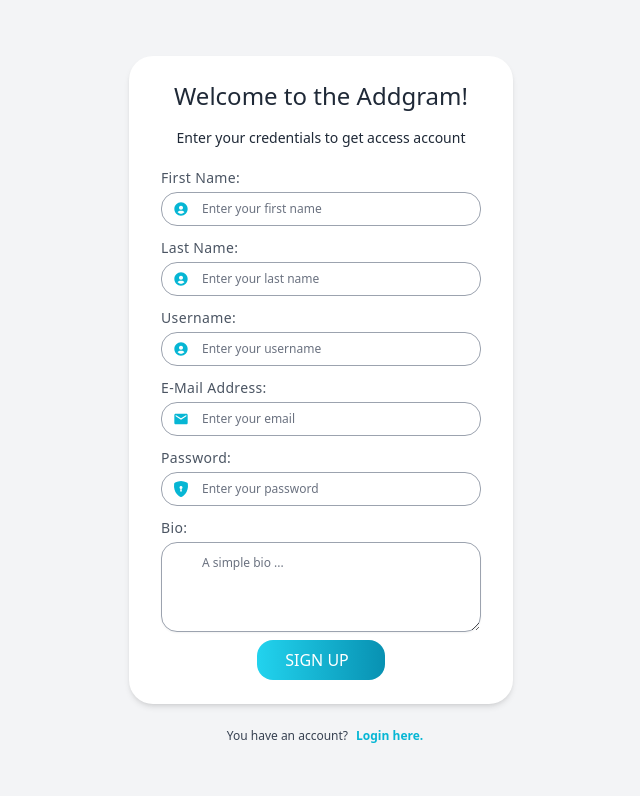
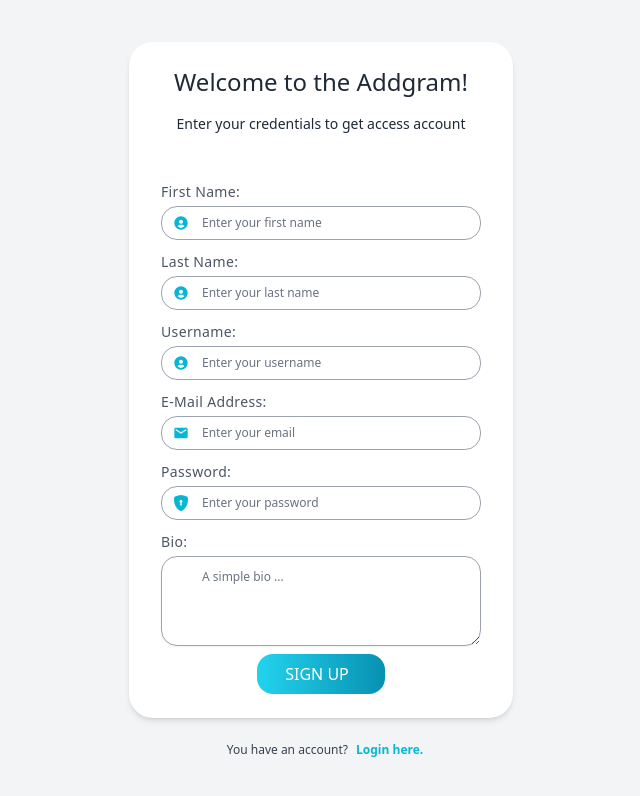
Before and after one commit to Addisu87/FullStack-Django-React, a React (Create React App) app in the folder social-media-app/: page /register in a window 1280 px wide. Shown: the top 796 px of the page, without its empty margins (319-959 px from the left). Built offline with nearby package versions, Linux system fonts and the light colour scheme; no server answers; what axios-auth-refresh would draw is missing.

Commit message:
Add mt- for forms

```diff
--- a/social-media-app/src/components/authentication/LoginForm.jsx
+++ b/social-media-app/src/components/authentication/LoginForm.jsx
@@ -54,7 +54,7 @@ const LoginForm = () => {
   }, [accessToken]);
 
   return (
-    <div className="mt-5">
+    <div className="mt-12">
       <form onSubmit={handleSubmit(handleLogin)}>
         <div className="flex flex-col mb-3">
           <label
--- a/social-media-app/src/components/authentication/RegistrationForm.jsx
+++ b/social-media-app/src/components/authentication/RegistrationForm.jsx
@@ -61,7 +61,7 @@ const RegistrationForm = () => {
   };
 
   return (
-    <div className="mt-5">
+    <div className="mt-12">
       <form onSubmit={handleSubmit(handleRegister)}>
         <div className="flex flex-col mb-3">
           <label
```
